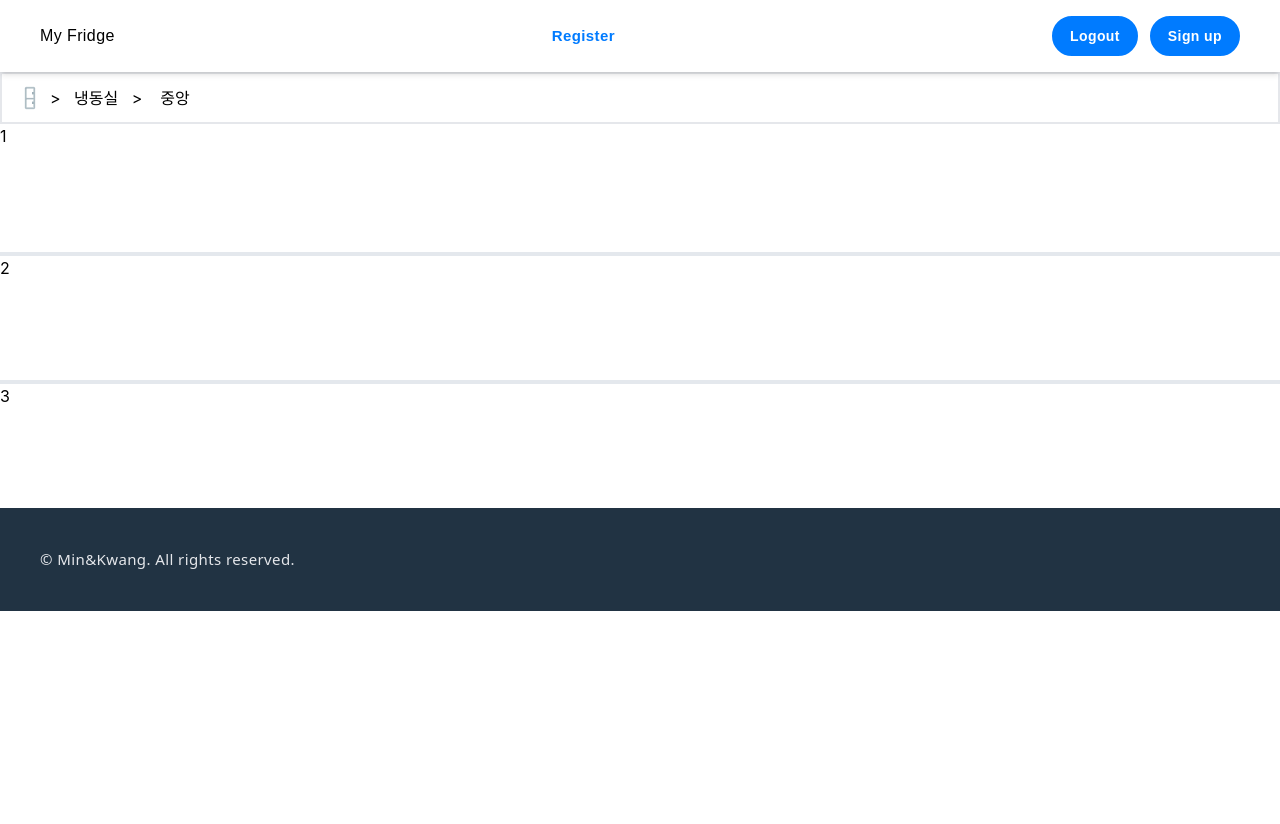
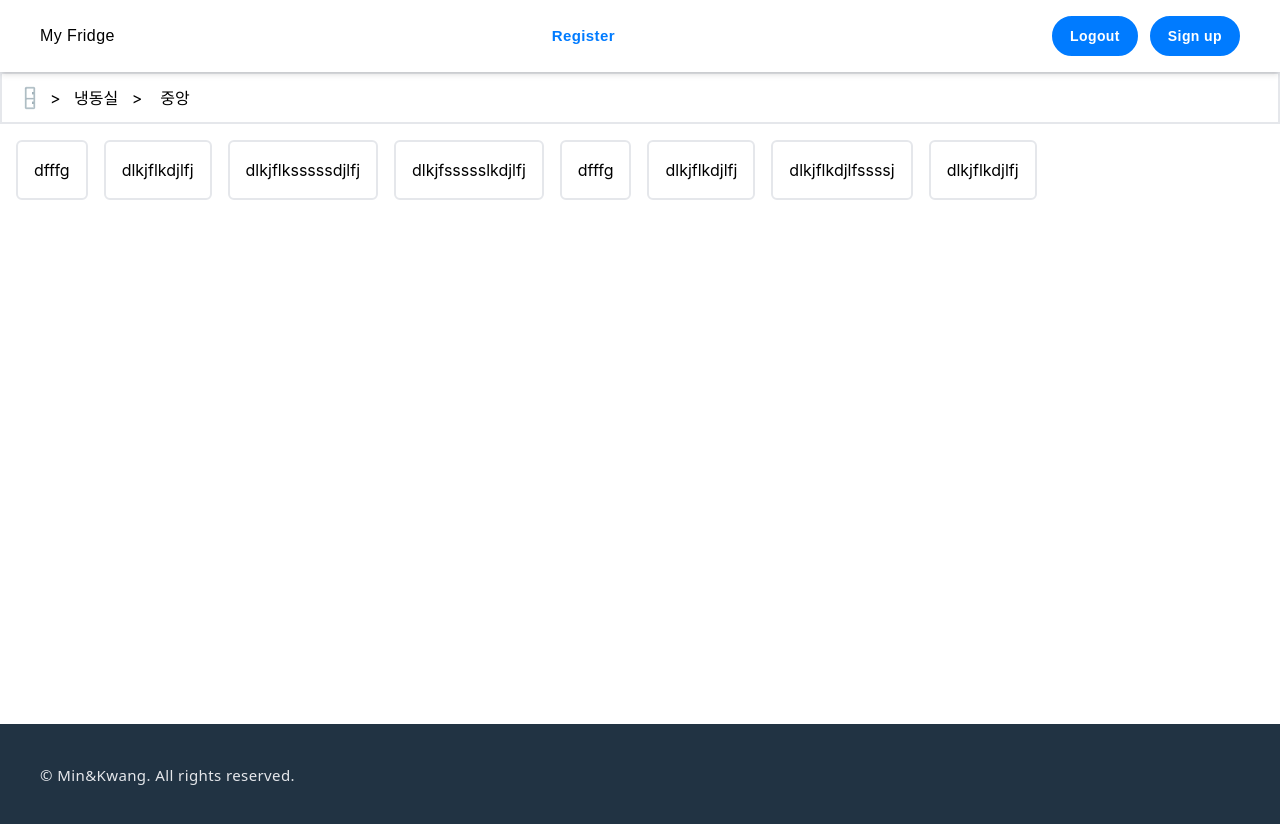
Before and after one commit to minzunim/fridge, a React (Create React App) app: page /compartment in a window 1280 px wide. Shown: the top 824 px of the page. Before the commit the page ends 800 px from the top, so only its background shows below. Built offline with nearby package versions, Linux system fonts and the light colour scheme.

Commit message:
[Design] Floor 컴포넌트 삭제, Item Box 추가

```diff
--- a/src/components/Center.tsx
+++ b/src/components/Center.tsx
@@ -1,9 +1,36 @@
-import Floor from "./Floor";
+import ItemBox from "./common/ItemBox";
 
 const Center = () => {
     return (
-        <div>
-            <Floor />
+        <div className="h-[calc(80vh-40px)]">
+            <div className="flex flex-wrap w-full">
+                {/* <div className="flex w-auto"> */}
+                <ItemBox
+                    title={'dfffg'}
+                />
+                <ItemBox
+                    title={'dlkjflkdjlfj'}
+                />
+                <ItemBox
+                    title={'dlkjflksssssdjlfj'}
+                />
+                <ItemBox
+                    title={'dlkjfssssslkdjlfj'}
+                />
+                <ItemBox
+                    title={'dfffg'}
+                />
+                <ItemBox
+                    title={'dlkjflkdjlfj'}
+                />
+                <ItemBox
+                    title={'dlkjflkdjlfssssj'}
+                />
+                <ItemBox
+                    title={'dlkjflkdjlfj'}
+                />
+                {/* </div> */}
+            </div>
         </div>
     );
 };
--- a/src/components/Floor.tsx
+++ /dev/null
@@ -1,11 +0,0 @@
-const Floor = () => {
-    return (
-        <div className="divide-y-4 divide-slate-400/25 h-96">
-            <div className="h-2/6">1</div>
-            <div className="h-2/6">2</div>
-            <div className="h-2/6">3</div>
-        </div>
-    );
-};
-
-export default Floor;
--- a/src/components/Layout/Layout.tsx
+++ b/src/components/Layout/Layout.tsx
@@ -4,7 +4,7 @@ import Header from "./Header";
 const Layout = (props: { children: React.ReactNode; }) => {
 
     return (
-        <div>
+        <div className="h-screen">
             <Header />
 
             <main>
--- /dev/null
+++ b/src/components/common/ItemBox.tsx
@@ -0,0 +1,15 @@
+interface TitleType {
+    title: string;
+}
+
+export const ItemBox = ({ title }: TitleType) => {
+    return (
+        <div className="rounded-md border-2
+                        p-4
+                        ml-4 mt-4">
+            {title}
+        </div>
+    );
+};
+
+export default ItemBox;
```
